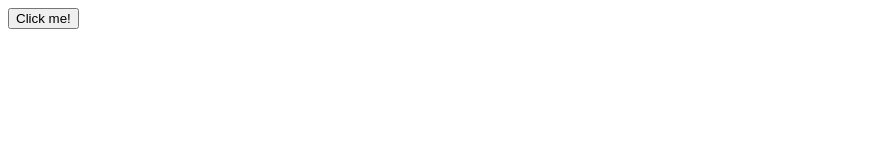
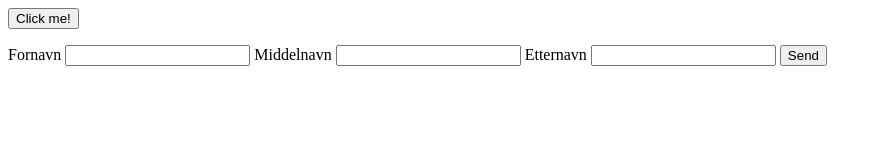
Before and after one commit to Fiery106/Javascript1, a plain HTML site: page index.html in a window 1280 px wide. Shown: the whole page, without its empty margins (0-882 px from the left). Drawn offline with Linux system fonts and the light colour scheme.

Commit message:
Update index.html

```diff
--- a/index.html
+++ b/index.html
@@ -28,16 +28,54 @@
                     }
                 }
             }
+
+
+            function skriv_ut_fullnavn() {
+                let fornavn = document.getElementById("iFornavn").value
+                let middelnavn = document.getElementById("iMiddelnavn").value
+                let etternavn = document.getElementById("iEtternavn").value
+
+                document.getElementById("fullnavn").innerHTML = fornavn + " " + middelnavn + " " + etternavn;
+            }
         </script>
     </head>
 
 
 
     <body>
-        <button onclick="ask_for_name()">
-            Click me!
-        </button>
+        <div>
+            <button onclick="ask_for_name()">
+                Click me!
+            </button>
 
-        <p id="demo"></p>
+            <p id="demo"></p>
+        </div>
+
+
+        <div>
+            <label>
+                Fornavn
+            </label>
+            <input type="text" id="iFornavn"/>
+
+            <label>
+                Middelnavn
+            </label>
+            <input type="text" id="iMiddelnavn"/>
+
+            <label>
+                Etternavn
+            </label>
+            <input type="text" id="iEtternavn"/>
+
+            <button onclick="skriv_ut_fullnavn()">
+                Send
+            </button>
+        </div>
+
+
+        <div>
+            <p id="fullnavn"></p>
+        </div>
     </body>
 </html>
```
